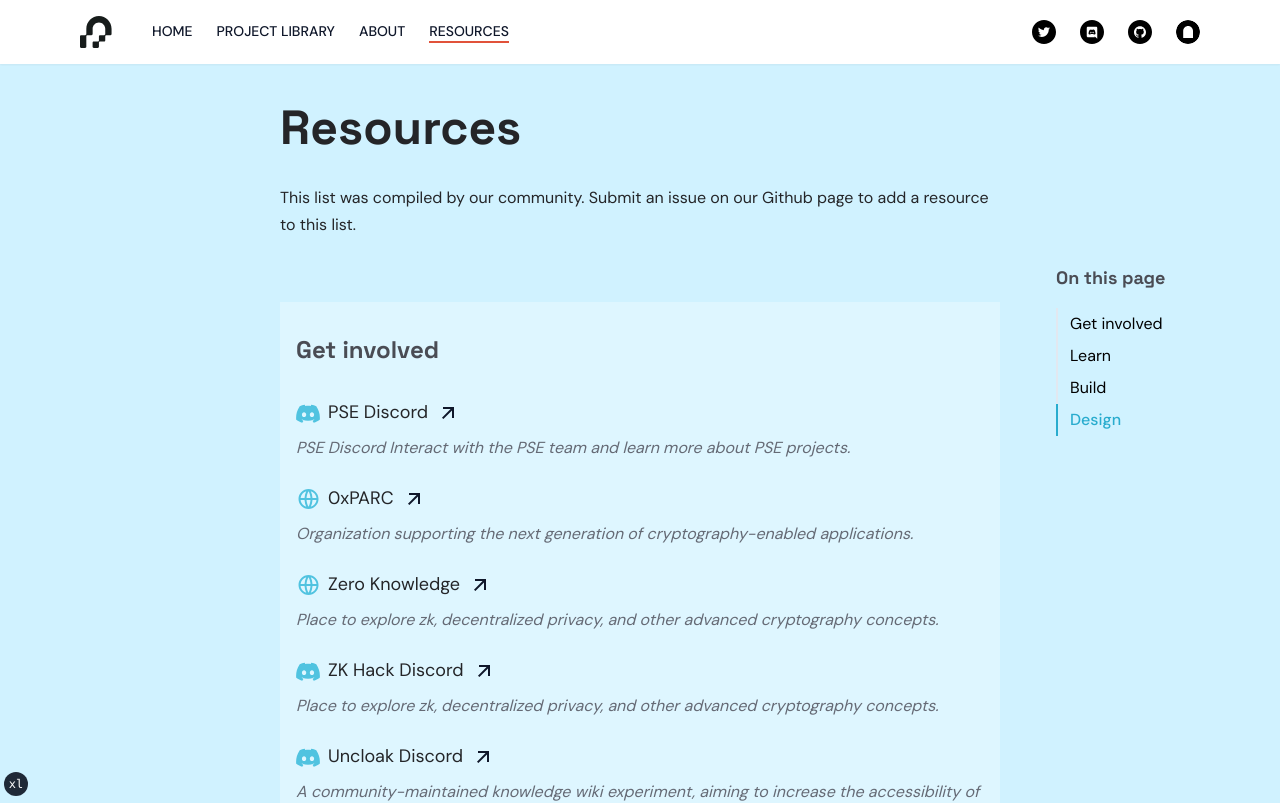
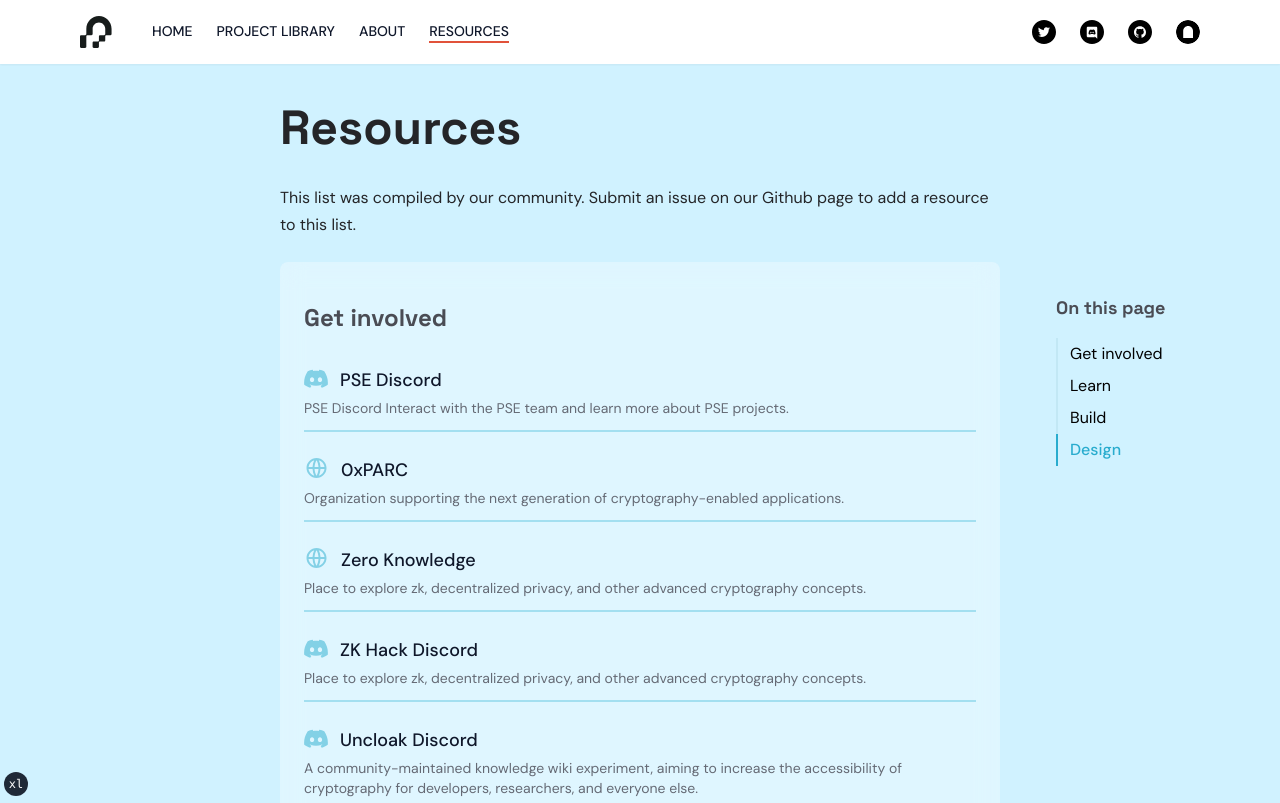
Before and after one commit to privacy-scaling-explorations/pse.dev, a Next.js app: page /resources in a window 1280 px wide. Shown: the top 803 px of the page. Built offline with nearby package versions, Linux system fonts and the light colour scheme.

Commit message:
fix: :zap: Update nav and page styles
Restyle resource items & responsive styles, add transition animations, improve page navigation UX

```diff
--- a/app/resources/page.tsx
+++ b/app/resources/page.tsx
@@ -1,12 +1,13 @@
 "use client"
 
-import React, { useEffect } from "react"
 import Link from "next/link"
+import { useCallback, useEffect, useRef, useState } from "react"
 
+import { Icons } from "@/components/icons"
+import { Button } from "@/components/ui/button"
 import { cn } from "@/lib/utils"
-import { Button } from "@/components/ui/button"
-import { Icons } from "@/components/icons"
 
+import { ArrowUpRight } from "lucide-react"
 import ResourcesContent from "../content/resources.md"
 
 interface ResourceItemProps {
@@ -35,31 +36,31 @@ const ResourceItem = ({
   description,
   url,
 }: ResourceItemProps) => {
-  // @ts-ignore
-  const Icon = Icons?.[icon as keyof Icons] ?? Icons.globe
+  const Icon = Icons?.[icon as keyof typeof Icons] ?? Icons.globe
 
   return (
-    <div className="flex flex-col gap-2">
     <Link
       href={url}
       target="_blank"
       rel="noreferrer noopener"
-        className="flex items-center gap-1 cursor-pointer group"
+      className="group border-b-2 border-anakiwa-300 pb-3 duration-500 hover:border-orange group-hover:transition"
     >
-        <div className="flex items-center gap-2">
-          <span className="w-6 text-anakiwa-400">
-            <Icon />
-          </span>
-          <span className="text-lg font-normal border-b-2 border-b-transparent text-tuatara-950 hover:border-b-orange">
+      <div className="flex justify-between">
+        <div className="flex space-x-3">
+          <div className="text-anakiwa-500 opacity-50 transition group-hover:text-orange group-hover:opacity-100">
+            <Icon size={8} />
+          </div>
+          <span className="text-lg font-medium">
             {label}
           </span>
-          <Icons.externalUrl />
         </div>
+        <ArrowUpRight size={24} className="text-orange opacity-0 transition duration-500 group-hover:opacity-100" />
+      </div>
+      <div className="p-[2px]"></div>
+      <p className="text-sm text-tuatara-500">
+        {description}
+      </p>
     </Link>
-      <span className="font-sans text-base italic font-normal text-tuatara-500">
-        {description}
-      </span>
-    </div>
   )
 }
 
@@ -68,62 +69,73 @@ const ResourceCard = ({ id, title, children }: ResourceCardProps) => {
     <div
       id={id}
       data-section={id}
-      className="flex flex-col gap-4 p-4"
+      className="flex flex-col gap-4 rounded-lg p-6 backdrop-blur-md"
       style={{
-        background: "rgba(255, 255, 255, 0.30",
+        background: "rgba(255, 255, 255, 0.33",
       }}
     >
-      <h3 className="py-4 text-xl font-bold md:text-2xl font-display text-tuatara-700">
+      <h3 className="py-4 font-display text-xl font-bold text-tuatara-700 md:text-2xl">
         {title}
       </h3>
-      <div className="grid gap-6 mb-4">{children}</div>
+      <div className="mb-4 grid gap-6">{children}</div>
     </div>
   )
 }
 
 const ResourceNav = () => {
   const SCROLL_OFFSET = 80
-  const [activeId, setActiveId] = React.useState("")
+  const [activeId, setActiveId] = useState("")
+  const [isManualScroll, setIsManualScroll] = useState(false)
   const ID_LABELS_MAPPING: Record<string, string> = {
     "get-involved": "Get involved",
     learn: "Learn",
     build: "Build",
     design: "Design",
   }
+  const sectionsRef = useRef<NodeListOf<HTMLElement> | null>(null) // sections are constant so useRef might be better here
 
   useEffect(() => {
-    const sections: any = document.querySelectorAll(`div[data-section]`)
+    if (sectionsRef.current === null) sectionsRef.current = document.querySelectorAll(`div[data-section]`)
+    if (!activeId) activeId == 'get-involved'
 
-    window.onscroll = () => {
-      sections.forEach((section: any) => {
+    const handleScroll = () => {
+      if (isManualScroll) return;
+
+      sectionsRef.current?.forEach((section: any) => {
         const sectionTop = section.offsetTop - SCROLL_OFFSET
         if (window.scrollY >= sectionTop && window.scrollY > 0) {
           setActiveId(section.getAttribute("id"))
         }
       })
     }
-  }, [])
 
-  const scrollToId = (id: string) => {
+    window.addEventListener('scroll', handleScroll)
+    return () => window.removeEventListener('scroll', handleScroll)
+  }, [activeId, isManualScroll])
+
+  const scrollToId = useCallback((id: string) => {
     const element = document.getElementById(id)
     const top = element?.offsetTop ?? 0
 
     if (element) {
+      setActiveId(id) // active clicked id
+      setIsManualScroll(true) // tell the window event listener to ignore this scrolling
       window?.scrollTo({
         behavior: "smooth",
         top: (top ?? 0) - SCROLL_OFFSET,
       })
-      setActiveId(id) // active clicked id
     }
-  }
+
+    setTimeout(() => setIsManualScroll(false), 1200)
+  }, [])
 
   return (
     <div className="flex flex-col gap-6 p-8">
       <div className="flex flex-col gap-4">
-        <span className="text-lg font-bold text-tuatara-700 font-display">
+        <h6 className="font-display text-lg font-bold text-tuatara-700">
           On this page
-        </span>
-        <ul className="font-sans text-black text-normal">
+        </h6>
+        <ul className="text-normal font-sans text-black">
           {Object.entries(ID_LABELS_MAPPING).map(([id, label]) => {
             const active = id === activeId
             return (
@@ -134,7 +146,7 @@ const ResourceNav = () => {
                 }}
                 data-id={id}
                 className={cn(
-                  "flex items-center h-8 px-3 border-l-2 cursor-pointer duration-200",
+                  "flex h-8 cursor-pointer items-center border-l-2 border-l-anakiwa-200 px-3 duration-200",
                   {
                     "border-l-anakiwa-500 text-anakiwa-500 font-medium": active,
                   }
@@ -149,7 +161,7 @@ const ResourceNav = () => {
       {/* TODO: add lint to github for edit this page when is merged*/}
       <Link href={"/"} className="hidden">
         <Button size="lg">
-          <span className="text-sm font-medium text-left">Add resource</span>
+          <span className="text-left text-sm font-medium">Add resource</span>
         </Button>
       </Link>
     </div>
@@ -158,20 +170,19 @@ const ResourceNav = () => {
 
 export default function ResourcePage() {
   return (
-    <div className="bg-second-gradient">
-      <div className="container grid grid-cols-1 px-4 grid-cols-1 md:grid-cols-[3fr_1fr] lg:grid-cols-[1fr_3fr_1fr] gap-6 py-10 md:pb-20">
-        <div className="md:hidden lg:block"></div>
-        <div>
-          <div className="grid grid-cols-1 gap-16">
-            <div className="flex flex-col gap-8">
-              <h6 className="text-4xl font-bold break-words md:text-5xl text-tuatara-950 font-display">
+    <main className="bg-second-gradient">
+      <div className="container grid grid-cols-1 grid-rows-[auto_1fr] gap-6 px-4 py-10 md:grid-cols-[3fr_1fr] md:pb-20 lg:grid-cols-[1fr_3fr_1fr]">
+        <section className="hidden lg:block"></section>
+        <section className=" flex flex-col gap-8 lg:col-start-2">
+          <h1 className="break-words font-display text-4xl font-bold text-tuatara-950 md:text-5xl">
             Resources
-              </h6>
-              <span className="font-sans text-base font-normal text-tuatara-950 leading-[27px]">
+          </h1>
+          <p className="font-sans text-base font-normal leading-[27px] text-tuatara-950">
             This list was compiled by our community. Submit an issue on our
             Github page to add a resource to this list.
-              </span>
-            </div>
+          </p>
+        </section>
+        <article className="row-start-2 flex flex-col space-y-8 lg:col-start-2">
           <ResourcesContent
             components={{
               ResourceItem: (props: ResourceItemProps) => (
@@ -182,14 +193,13 @@ export default function ResourcePage() {
               ),
             }}
           />
-          </div>
-        </div>
-        <div className="relative right-0 z-0 hidden md:block top-32">
-          <div className="sticky right-0 ml-auto top-14">
+        </article>
+        <section className="relative col-start-2 row-start-2 hidden md:block lg:col-start-3">
+          <div className="sticky right-0 top-16 ml-auto">
             <ResourceNav />
           </div>
+        </section>
       </div>
-      </div>
-    </div>
+    </main>
   )
 }
```
Lines whose indentation alone changed are shown as unchanged.
